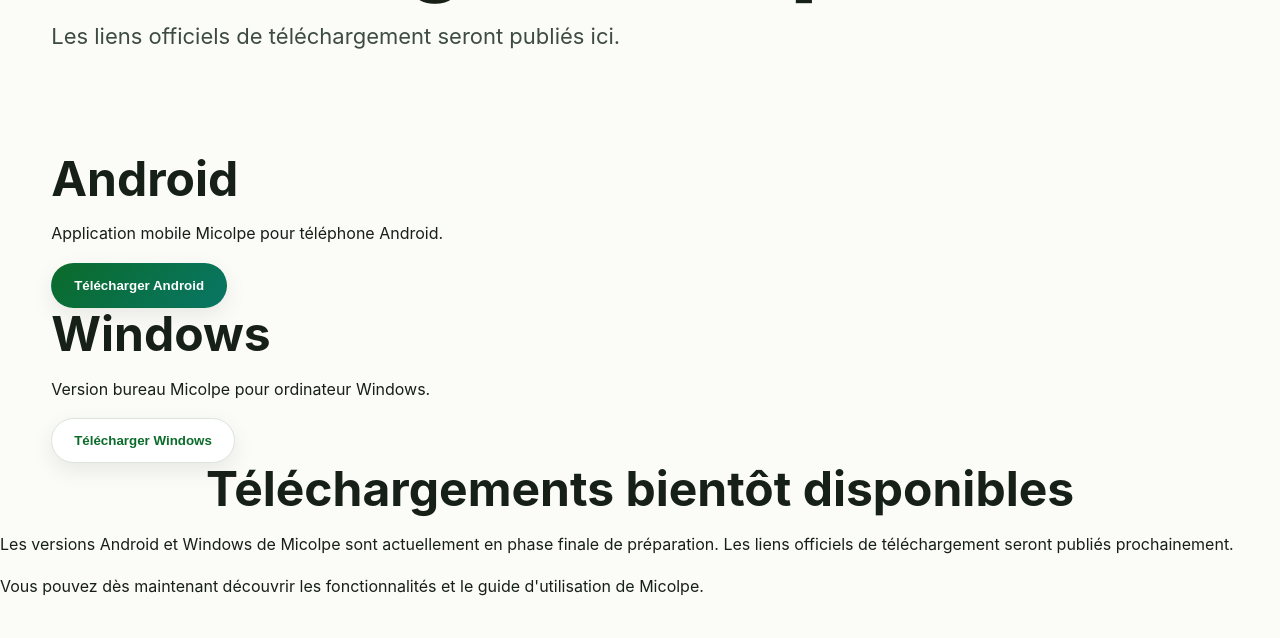
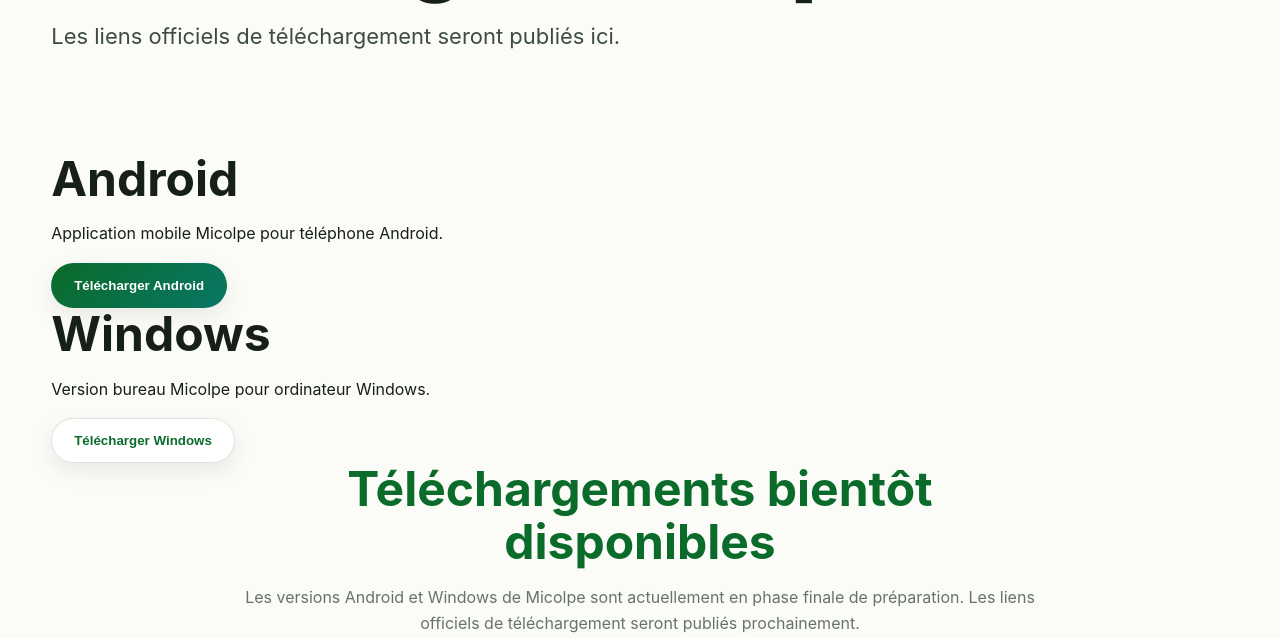
Before and after one commit to micolpe/micolpe-website, a plain HTML site: page download.html in a window 1280 px wide. Shown: the part 162-800 px from the top of the page. Drawn offline with Linux system fonts and the light colour scheme.

Commit message:
Add files via upload

```diff
--- a/assets/css/style.css
+++ b/assets/css/style.css
@@ -44,3 +44,17 @@
     font-weight: 600;
     margin: 4px 0 2px 0;
 }
+
+.download-info{
+    text-align:center;
+    max-width:800px;
+    margin:0 auto 40px auto;
+}
+
+.download-info h2{
+    color:var(--green);
+}
+
+.download-info p{
+    color:var(--muted);
+}
```
